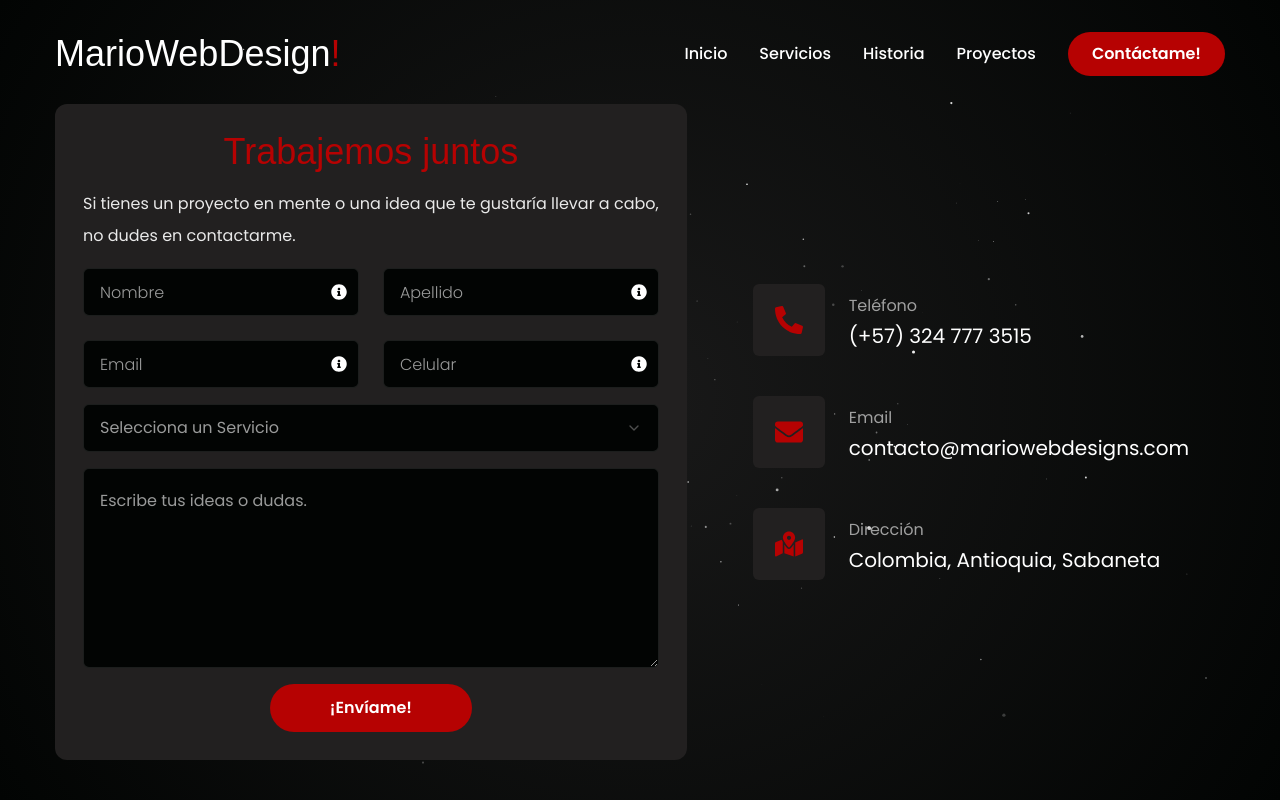
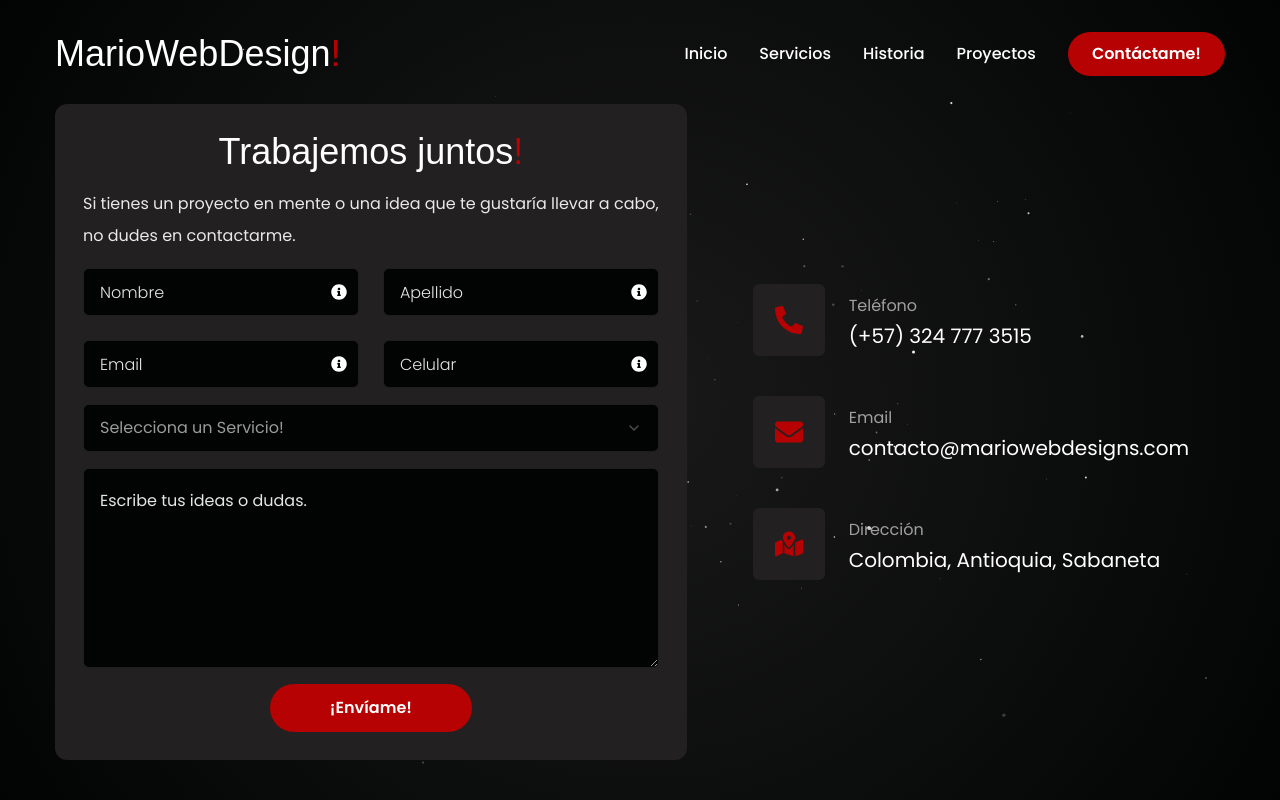
Before and after one commit to Marioalf2002/Portfolio_MarioWebDesign, a Next.js app: page /contact in a window 1280 px wide. Built offline with nearby package versions, Linux system fonts and the light colour scheme; a web font is replaced by a local one.

Commit message:
Arreglos Accesibilidad

```diff
--- a/app/contact/page.jsx
+++ b/app/contact/page.jsx
@@ -29,6 +29,7 @@ import {
   TooltipProvider,
   TooltipTrigger,
 } from "@/components/ui/tooltip";
+import path from "path";
 
 const info = [
   {
@@ -41,11 +42,13 @@ const info = [
     icon: <FaEnvelope />,
     title: "Email",
     description: "contacto@mariowebdesigns.com",
+    path: "https://mail.google.com/mail/?view=cm&fs=1&to=contacto@mariowebdesigns.com",
   },
   {
     icon: <FaMapMarkedAlt />,
     title: "Dirección",
     description: "Colombia, Antioquia, Sabaneta",
+    path: "",
   },
 ];
 
@@ -105,8 +108,8 @@ const Contact = (props) => {
               className="flex flex-col gap-4 p-7 bg-secondary rounded-xl"
               onSubmit={handleSubmit(onSubmit)}
             >
-              <h3 className="text-4xl flex justify-center text-accent font-secondary">
-                Trabajemos juntos
+              <h3 className="text-4xl flex justify-center text-white font-secondary">
+                Trabajemos juntos <span className="text-accent">!</span>
               </h3>
               <p className="text-white/90">
                 Si tienes un proyecto en mente o una idea que te gustaría llevar
@@ -124,7 +127,7 @@ const Contact = (props) => {
                         required: true,
                         pattern: /^[A-Za-z\s]+$/,
                       })}
-                      className="w-[100%]"
+                      className="w-[100%] placeholder:text-white/90"
                     />
                     <Tooltip>
                       <TooltipTrigger className="h-8 hover:text-accent transition-all duration-500">
@@ -146,7 +149,7 @@ const Contact = (props) => {
                       {...register("lastname", {
                         pattern: /^[A-Za-z\s]+$/,
                       })}
-                      className="w-[100%]"
+                      className="w-[100%] placeholder:text-white/90"
                     />
                     <Tooltip>
                       <TooltipTrigger className="h-8 hover:text-accent transition-all duration-500">
@@ -170,7 +173,7 @@ const Contact = (props) => {
                         pattern:
                           /^[a-zA-Z0-9._-]+@[a-zA-Z0-9.-]+\.[a-zA-Z]{2,6}$/,
                       })}
-                      className="w-[100%]"
+                      className="w-[100%] placeholder:text-white/90"
                     />
                     <Tooltip>
                       <TooltipTrigger className="h-8 hover:text-accent transition-all duration-500">
@@ -193,7 +196,7 @@ const Contact = (props) => {
                       {...register("phone", {
                         pattern: /^[0-9]{10,15}$/,
                       })}
-                      className="w-[100%]"
+                      className="w-[100%] placeholder:text-white/90"
                     />
                     <Tooltip>
                       <TooltipTrigger className="h-8 hover:text-accent transition-all duration-500">
@@ -210,8 +213,11 @@ const Contact = (props) => {
                 </div>
                 {/* Servicio */}
                 <Select onValueChange={setService}>
-                  <SelectTrigger className="w-full">
-                    <SelectValue placeholder="Selecciona un Servicio" />
+                  <SelectTrigger className="w-full placeholder:text-white">
+                    <SelectValue
+                      placeholder="Selecciona un Servicio!"
+                      className="placeholder:text-white"
+                    />
                   </SelectTrigger>
                   <SelectContent>
                     <SelectGroup label="Servicios">
@@ -228,13 +234,18 @@ const Contact = (props) => {
               </TooltipProvider>
               {/* Mensaje */}
               <Textarea
-                className="max-h-[250px] h-[200px] overflow-auto"
+                className="max-h-[250px] h-[200px] overflow-auto placeholder:text-white/90"
                 placeholder="Escribe tus ideas o dudas."
                 title="Este campo es obligatorio. Por favor, introduce tu mensaje."
                 {...register("message", { required: true })}
               />
               <div className="flex justify-center items-center">
-                <Button size="md" className="w-[35%]" type="submit">
+                <Button
+                  size="md"
+                  className="w-[35%]"
+                  type="submit"
+                  aria-label="Enviar formulario"
+                >
                   ¡Envíame!
                 </Button>
               </div>
--- a/app/history/page.jsx
+++ b/app/history/page.jsx
@@ -362,7 +362,7 @@ const Resume = () => {
                     if (item.fieldName === "Email") {
                       fieldValueElement = (
                         <a
-                          href={`mailto:${item.fieldValue}`}
+                          href={`https://mail.google.com/mail/?view=cm&fs=1&to=${item.fieldValue}`}
                           target="_blank"
                           className="text-xl text-white hover:underline"
                         >
--- a/app/work/page.jsx
+++ b/app/work/page.jsx
@@ -223,7 +223,12 @@ const Work = () => {
                   >
                     <TooltipProvider delayDuration={100}>
                       <Tooltip>
-                        <TooltipTrigger className="w-[70px] h-[70px] rounded-full bg-white/5 flex justify-center items-center group hover:-rotate-12 transition-all duration-500 z-20">
+                        <TooltipTrigger
+                          rel="noopener noreferrer"
+                          id="live"
+                          aria-label="Live project"
+                          className="w-[70px] h-[70px] rounded-full bg-white/5 flex justify-center items-center group hover:-rotate-12 transition-all duration-500 z-20"
+                        >
                           <VscLiveShare className="text-white text-3xl group-hover:text-accent" />
                         </TooltipTrigger>
                         <TooltipContent>
@@ -244,7 +249,12 @@ const Work = () => {
                   >
                     <TooltipProvider delayDuration={100}>
                       <Tooltip>
-                        <TooltipTrigger className="w-[70px] h-[70px] rounded-full bg-white/5 flex justify-center items-center group hover:-rotate-12 transition-all duration-500">
+                        <TooltipTrigger
+                          rel="noopener noreferrer"
+                          id="github"
+                          aria-label="GitHub repository"
+                          className="w-[70px] h-[70px] rounded-full bg-white/5 flex justify-center items-center group hover:-rotate-12 transition-all duration-500"
+                        >
                           <BsGithub className="text-white text-3xl group-hover:text-accent" />
                         </TooltipTrigger>
                         <TooltipContent>
@@ -258,7 +268,13 @@ const Work = () => {
             </div>
           </div>
           <div className="w-full xl:w-[50%] z-20">
-            <Progress value={progress} className="w-full" />
+            <Progress
+              value={progress}
+              className="w-full"
+              id="progress-bar"
+              role="progressbar"
+              aria-labelledby="progress-bar-label"
+            />
             <Swiper
               spaceBetween={30}
               slidesPerView={1}
--- a/components/ui/progress.jsx
+++ b/components/ui/progress.jsx
@@ -8,9 +8,6 @@ import { cn } from "@/lib/utils";
 const Progress = React.forwardRef(({ className, value, ...props }, ref) => (
   <ProgressPrimitive.Root
     ref={ref}
-    id="progress-bar"
-    role="progressbar"
-    aria-labelledby="progress-bar-label"
     className={cn(
       "relative h-1 mb-2 w-full overflow-hidden rounded-full bg-tertiary",
       className
```
Also changed, not shown: 1 other file (tests, documents, lock files or other folders).
